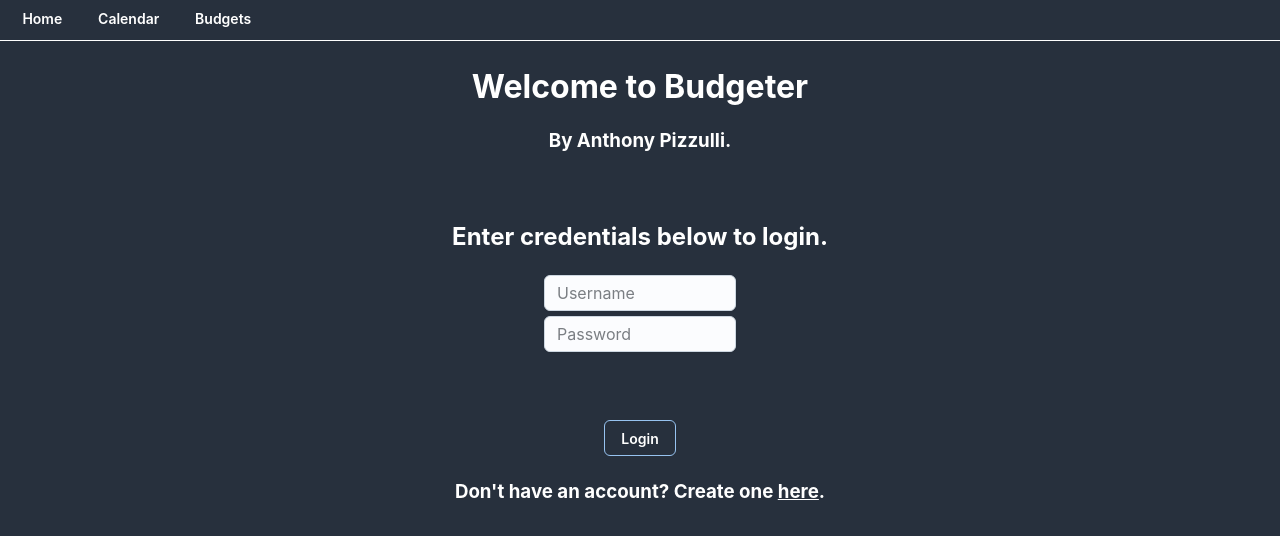
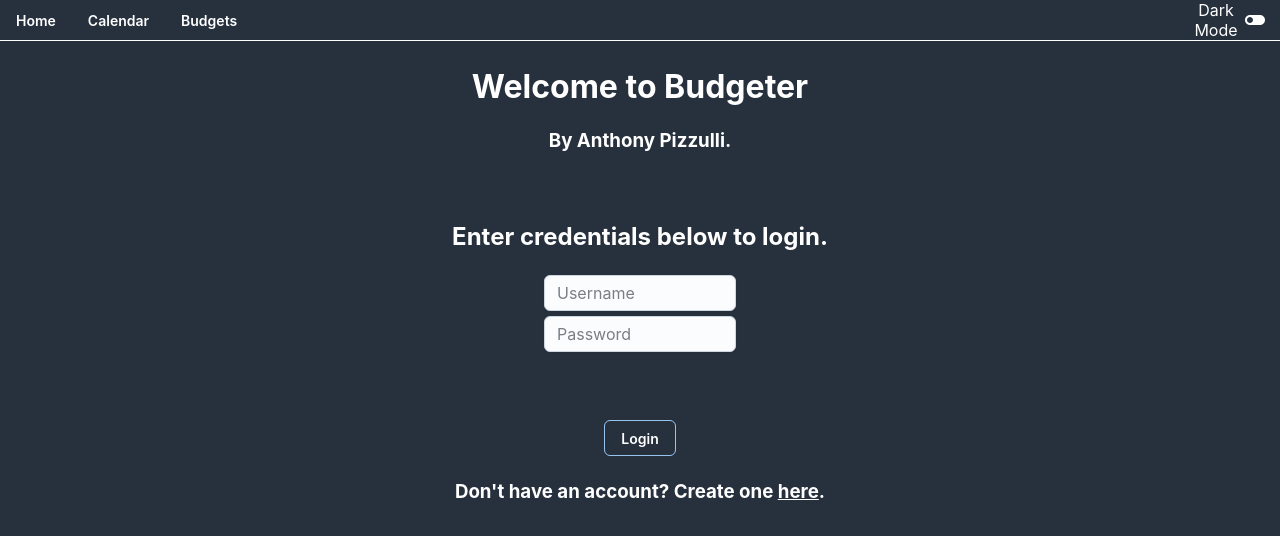
Before and after one commit to apizzulli/budgeter, a React (Create React App) app in the folder frontend/: page / in a window 1280 px wide. Shown: the top 536 px of the page. Built offline with nearby package versions, Linux system fonts and the light colour scheme.

Commit message:
working on light/dark mode

```diff
--- a/frontend/src/App.js
+++ b/frontend/src/App.js
@@ -19,10 +19,11 @@ function App() {
 
   const [ budgets, setBudgets ] = useState([]);
   const [ userId, setUserId ] = useState(null);
+  const [ lightMode, setLightMode ] = useState(false);
 
   return (
-        <BudgetContext.Provider value={{budgets, setBudgets, userId, setUserId}}>
-          <div className="App">
+        <BudgetContext.Provider value={{lightMode, setLightMode, budgets, setBudgets, userId, setUserId}}>
+          <div className= {lightMode ? "App-light" : "App-dark"} >
             <NavBar></NavBar>
             <Routes>
               <Route path = "/" element = {<HomeScreen/>}></Route>
--- a/frontend/src/Components/Budget/ViewBudgets.js
+++ b/frontend/src/Components/Budget/ViewBudgets.js
@@ -86,7 +86,7 @@ export default function ViewBudgets(props){
                             :
                             <h3>No Recent Transactions</h3>
                         }
-                        <Button variant="outlined" onClick={()=>transactions(budget)} style={{marginBottom:'5%',color:'white',marginTop:'10%'}}>Go to Transactions</Button>
+                        <Button variant="outlined" onClick={()=>transactions(budget)} style={{marginBottom:'5%',marginTop:'10%'}}>Go to Transactions</Button>
                     </div>
                     :
                     <div></div>
--- a/frontend/src/Components/Global/NavBar.js
+++ b/frontend/src/Components/Global/NavBar.js
@@ -1,12 +1,16 @@
 import "../../style/navbar_style.css";
 import Button from '@mui/joy/Button';
 import { Outlet, Link } from "react-router-dom";
-import { useState } from 'react';
+import { useState, useContext } from 'react';
 import Menu, { MenuPaper } from '@mui/material/Menu';
 import MenuItem from '@mui/material/MenuItem';
+import ToggleOffIcon from '@mui/icons-material/ToggleOff';
+import ToggleOnIcon from '@mui/icons-material/ToggleOn';
+import { BudgetContext } from '../../App.js';
 
 export default function NavBar(){
     const [ anchorEl, setAnchorEl ] = useState(null);
+    const { lightMode, setLightMode } = useContext(BudgetContext);
 
     const openMenu = (event) => {
         setAnchorEl(event.currentTarget);
@@ -25,8 +29,7 @@ export default function NavBar(){
     });
 
     return(
-            <div class = "navbar">
-                <div class = "button-container">
+            <div className="horizontalFlex" style={{width:'100%', height:'5%', borderBottom: '.02rem solid', borderBottomColor:'white'}}>
                 <Button variant="text"><Link to="/">Home</Link></Button>
                 <Button variant="text"> <Link to="/calendar-view">Calendar</Link></Button>
                 <Button onClick={openMenu} variant="text" style={{color:'white'}}>Budgets</Button>
@@ -37,6 +40,10 @@ export default function NavBar(){
                         <MenuItem  className="menuItem" onClick={closeMenu}><Link style={{color:'black'}} to="/transactions">Transactions</Link></MenuItem>
                     </Menu>
                 </div>
+                <div className="horizontalFlex" style={{fontSize:'12pt',float:'right',marginRight:'1%'}}>
+                    {lightMode ? "Light Mode" : "Dark Mode" }
+                    <ToggleOffIcon onClick={()=>{setLightMode(true)}} style={{display: lightMode ? 'none': 'block'}}></ToggleOffIcon>
+                    <ToggleOnIcon onClick={()=>{setLightMode(false)}} style={{color:'grey',display: lightMode ? 'block' : 'none' }}></ToggleOnIcon>
                 </div>
             </div>
     );
--- a/frontend/src/style/App.css
+++ b/frontend/src/style/App.css
@@ -1,7 +1,14 @@
-.App {
+.App-dark {
   text-align: center;
   height: 100vh;
   width: 100vw;
   background-color: rgb(39, 48, 61);
   color: white;
 }
+.App-light {
+  text-align: center;
+  height: 100vh;
+  width: 100vw;
+  background-color: rgb(219, 219, 219);
+  color: rgb(57, 97, 126);
+}
```
Lines whose indentation alone changed are shown as unchanged.
